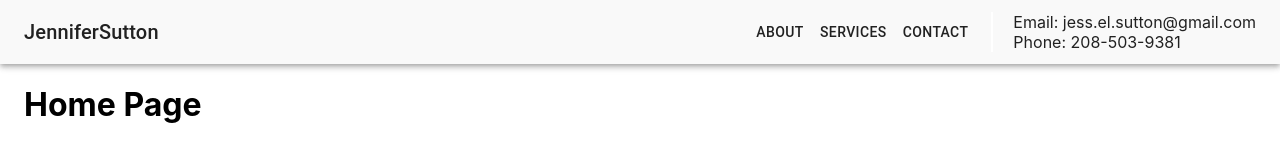
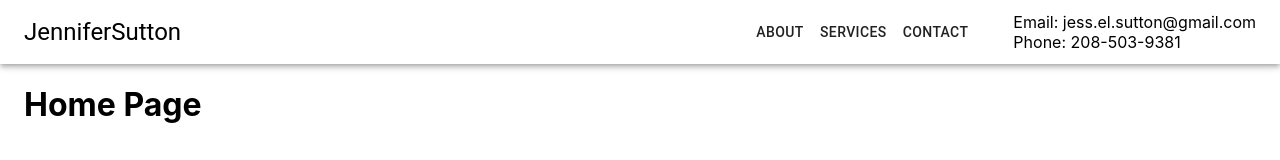
Before and after one commit to pmitch242/jessica-sutton, a React (Create React App) app: page / in a window 1280 px wide. Shown: the top 160 px of the page. Built offline with nearby package versions, Linux system fonts and the light colour scheme.

Commit message:
changed file name

```diff
--- a/src/App.js
+++ b/src/App.js
@@ -4,7 +4,7 @@ import { ThemeProvider } from '@material-ui/core/styles';
 
 import theme from './theme';
 
-import TopNav from './components/navbars/TopNav';
+import Navbar from './components/Navbar';
 import Home from './components/Home';
 import Contact from './components/Contact';
 import NotFound from './components/NotFound';
@@ -16,7 +16,7 @@ function App() {
     <div className="App">
       <Router>
         <ThemeProvider theme={theme}>
-          <TopNav />
+          <Navbar />
 
           <Switch>
             <Route exact path='/' component={Home} />
--- a/src/components/Home/index.jsx
+++ b/src/components/Home/index.jsx
@@ -5,9 +5,11 @@ import { Container } from '@material-ui/core';
 export default class Home extends Component {
     render() {
         return (
-            <Container fixed>
-                <h1>Home Page</h1>
-            </Container>
+            <div>
+                <Container fixed>
+                    <h1>Home Page</h1>
+                </Container>
+            </div>
         )
     }
 }
--- a/src/components/navbars/TopNav/index.jsx
+++ b/src/components/Navbar/index.jsx
@@ -1,10 +1,12 @@
 import React from 'react'
-import { makeStyles } from '@material-ui/core/styles';
+import { makeStyles, useTheme } from '@material-ui/core/styles';
 import { AppBar, Toolbar, IconButton, Button, Typography, Hidden } from '@material-ui/core'
 import MenuIcon from '@material-ui/icons/Menu';
 import { NavLink } from 'react-router-dom';
 
 const TopNav = () => {
+    const theme = useTheme();
+    console.log(theme);
 
     const useStyles = makeStyles((theme) => ({
         menuButton: {
@@ -29,9 +31,9 @@ const TopNav = () => {
     return (
         <div>
             <div className={classes.root}>
-                <AppBar position="static">
+                <AppBar color='transparent' position="static">
                     <Toolbar>
-                        <Typography variant="h6" className={classes.title}>
+                        <Typography variant="h5" className={classes.title}>
                             <NavLink to='/' className={classes.link}>
                                 JenniferSutton
                             </NavLink>
--- a/src/theme.js
+++ b/src/theme.js
@@ -4,14 +4,18 @@ import { createMuiTheme } from '@material-ui/core/styles';
 const theme = createMuiTheme({
   palette: {
     primary: {
-      light: '#e9e9e9', //gray
       main: '#f9f9f9', //white
-      dark: '#001639', //dark blue
     },
     secondary: {
-      light: '#d8973c', //musturd yellow
       main: '#4b88a2', //coral blue
     },
+    text: {
+      secondary:'4b88a2'
+    },
+    hightlights: {
+      primary: '#d8973c',
+      secondary: '#4b88a2',
+    }
   },
 });
 
```
Also changed, not shown: src/components/Navbar/TemporaryDrawer/index.jsx (renamed from src/components/navbars/TemporaryDrawer/index.jsx).
